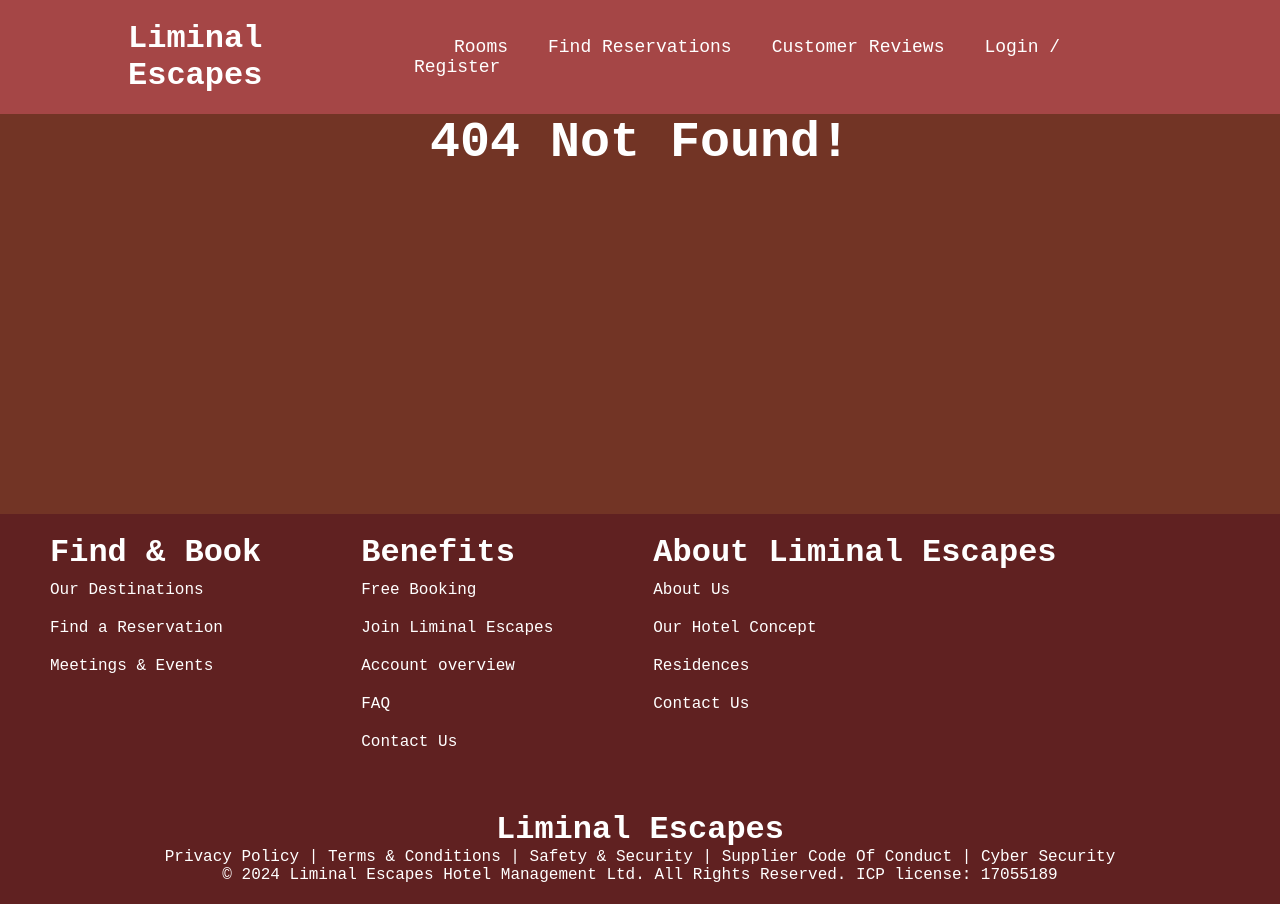
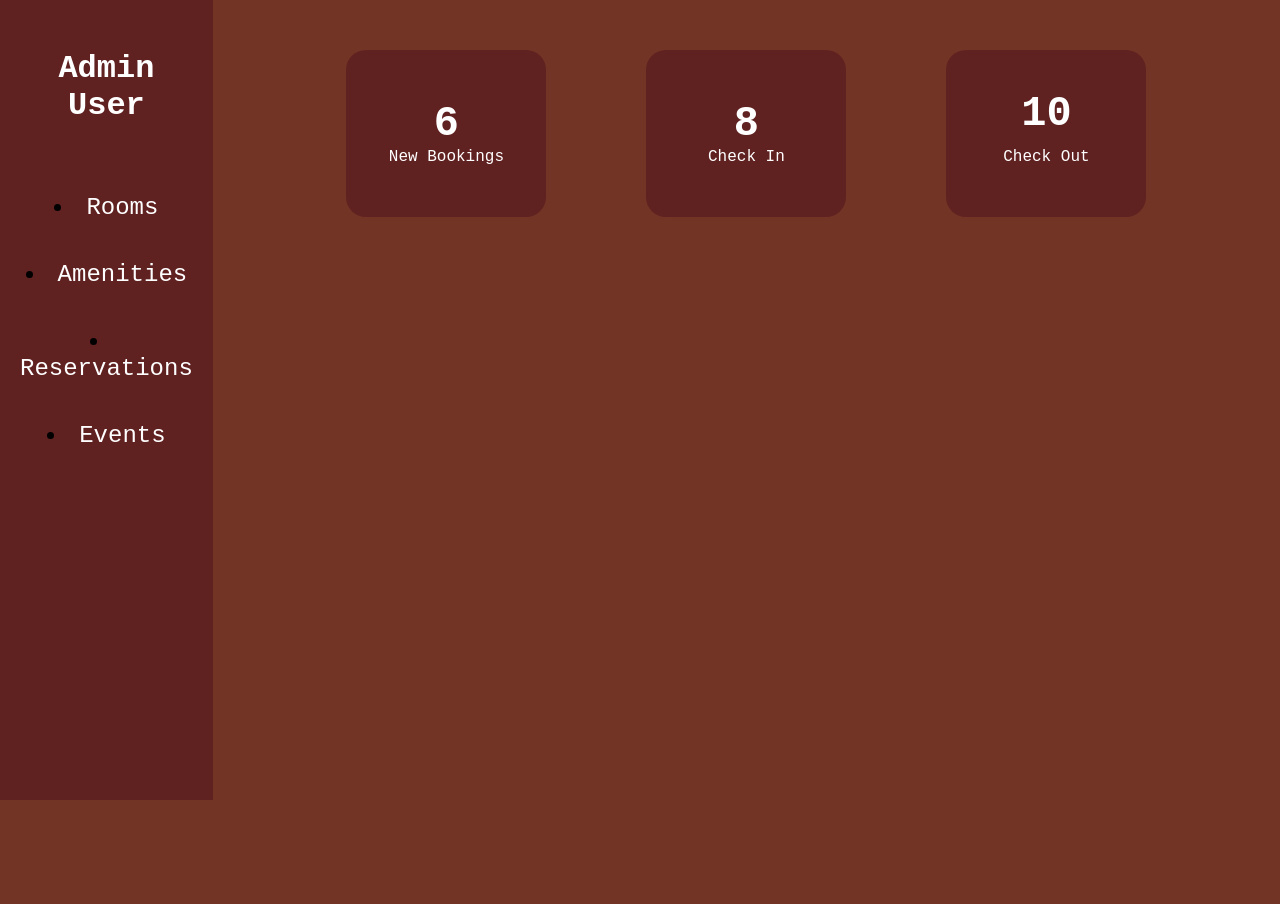
Before and after one commit to HehNiceArt/EMC002_Web, a React (Create React App) app: page /Admin/Rooms in a window 1280 px wide. After the commit the page ends 800 px from the top, so only its background shows below. Built offline with nearby package versions, Linux system fonts and the light colour scheme.

Commit message:
wip admin page

```diff
--- a/src/App.js
+++ b/src/App.js
@@ -8,6 +8,10 @@ import RoomOverviewPage from "./pages/RoomOverviewPage";
 import CustomerFeedbackPage from "./pages/CustomerFeedbackPage";
 import LoginPage from "./pages/LoginPage";
 import NotFoundPage from "./pages/NotFoundPage";
+import AARooms from './components/ARoom'
+import AAmenities from "./components/AAmenities";
+import AReservation from './components/AReservations';
+import AEvents from './components/AEvents';
 
 function App() {
   return (
@@ -22,6 +26,10 @@ function App() {
           <Route path="/RoomReservation" element={<RoomReservationPage />} />
           <Route path="/Login" element={<LoginPage />} />
           <Route path="/Admin" element={<AdminPage />} />
+          <Route path="/Admin/Rooms" element={<AARooms />} />
+          <Route path="/Admin/Amenities" element={<AAmenities />} />
+          <Route path="/Admin/Reservation" element={<AReservation />} />
+          <Route path="/Admin/Events" element={<AEvents />} />
           <Route path="*" element={<NotFoundPage />} />
         </Routes>
       </BrowserRouter>
--- a/src/components/AAmenities.js
+++ b/src/components/AAmenities.js
@@ -0,0 +1,10 @@
+import React from "react";
+import AdminNavbar from "./AdminNavbar";
+
+export default function AAmenities() {
+    return (
+        <div className="Admin-Container">
+            <AdminNavbar />
+        </div>
+    )
+}
--- a/src/components/AEvents.js
+++ b/src/components/AEvents.js
@@ -0,0 +1,10 @@
+import React from 'react'
+import AdminNavbar from './AdminNavbar'
+
+export default function AEvents() {
+    return (
+        <div className="Admin-Container">
+            <AdminNavbar />
+        </div>
+    )
+}
--- a/src/components/AReservations.js
+++ b/src/components/AReservations.js
@@ -0,0 +1,10 @@
+import React from "react";
+import AdminNavbar from "./AdminNavbar";
+
+export default function AReservataions() {
+    return (
+        <div className="Admin-Container">
+            <AdminNavbar />
+        </div>
+    )
+}
--- a/src/components/ARoom.js
+++ b/src/components/ARoom.js
@@ -0,0 +1,25 @@
+import React from "react";
+import AdminNavbar from "./AdminNavbar";
+
+import './css/Admin.css'
+export default function ARoom() {
+    return (
+        <div className="Admin-Container">
+            <AdminNavbar />
+            <div className="Room-List">
+                <div className="Room-Bookings">
+                    <h1 className="Room-Tally">6</h1>
+                    <p>New Bookings</p>
+                </div>
+                <div className="Room-CheckIn">
+                    <h1 className="Room-Tally">8</h1>
+                    <p>Check In</p>
+                </div>
+                <div className="Room-CheckOut">
+                    <h1 className="Room-Tally">10</h1>
+                    <p>Check Out</p>
+                </div>
+            </div>
+        </div>
+    )
+}
--- a/src/components/Admin.js
+++ b/src/components/Admin.js
@@ -1,7 +1,7 @@
 import React from "react";
 import AdminNavbar from "./AdminNavbar";
 import { Routes, Route } from "react-router-dom"; // Add this import
-import ARoom from './ARoom'; // Import your components
+import ARoom from './ARoom.js'; // Import your components
 import AAmenities from './AAmenities';
 import AReservations from './AReservations';
 import AEvents from './AEvents';
--- a/src/components/AdminNavbar.js
+++ b/src/components/AdminNavbar.js
@@ -8,7 +8,7 @@ export default function AdminNavbar() {
             <h1>Admin User</h1>
             <li><Link to={'/Admin/Rooms'}>Rooms</Link></li>
             <li><Link to={'/Admin/Amenities'}>Amenities</Link></li>
-            <li><Link to={'/Admin/Reservations'}>Reservations</Link></li>
+            <li><Link to={'/Admin/Reservation'}>Reservations</Link></li>
             <li><Link to={'/Admin/Events'}>Events</Link></li>
         </div>
     )
--- a/src/components/css/Admin.css
+++ b/src/components/css/Admin.css
@@ -1,6 +1,8 @@
 .Admin-Container {
     display: flex;
     flex-direction: row;
+    width: 100vw;
+    height: 100vh;
 }
 
 .AN-Container {
@@ -22,3 +24,59 @@
 .AN-Container>li>a {
     color: white;
 }
+
+.Room-List {
+    width: 100vw;
+    height: calc(100vh/3);
+    padding: 50px;
+    display: flex;
+    flex-direction: row;
+    justify-content: center;
+}
+
+.Room-Bookings {
+    margin: 0 50px;
+    justify-content: center;
+    text-align: center;
+    display: flex;
+    flex-direction: column;
+    width: 200px;
+    min-height: 100px;
+    background-color: #602121;
+    border-radius: 20px;
+}
+
+.Room-Tally {
+    font-size: 42px;
+}
+
+.Room-Bookings,
+.Room-CheckIn,
+.Room-CheckOut>p {
+    padding-top: 10px;
+    padding-bottom: 10px;
+}
+
+.Room-CheckIn {
+    margin: 0 50px;
+    text-align: center;
+    justify-content: center;
+    display: flex;
+    width: 200px;
+    min-height: 100px;
+    background-color: #602121;
+    border-radius: 20px;
+    flex-direction: column;
+}
+
+.Room-CheckOut {
+    margin: 0 50px;
+    text-align: center;
+    justify-content: center;
+    min-height: 100px;
+    width: 200px;
+    display: flex;
+    flex-direction: column;
+    background-color: #602121;
+    border-radius: 20px;
+}
--- a/src/pages/AdminPage.js
+++ b/src/pages/AdminPage.js
@@ -1,12 +1,10 @@
 import React from "react";
-import Navbar from "../components/Navbar";
 import Admin from "../components/Admin";
 
 /* Andrei */
 export default function AdminPage() {
     return (
-        <div>
-            <Navbar />
+        <div className="Admin-Container">
             <Admin />
         </div>
     )
```
